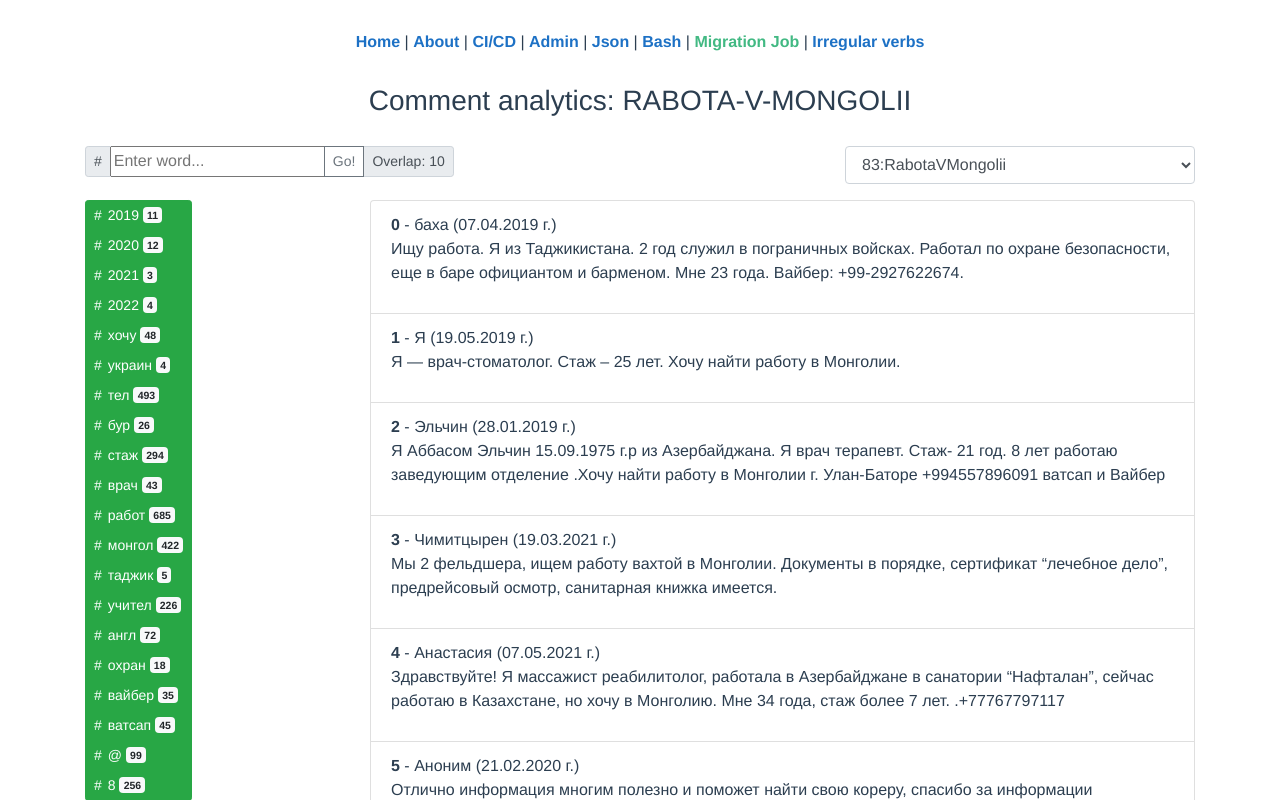
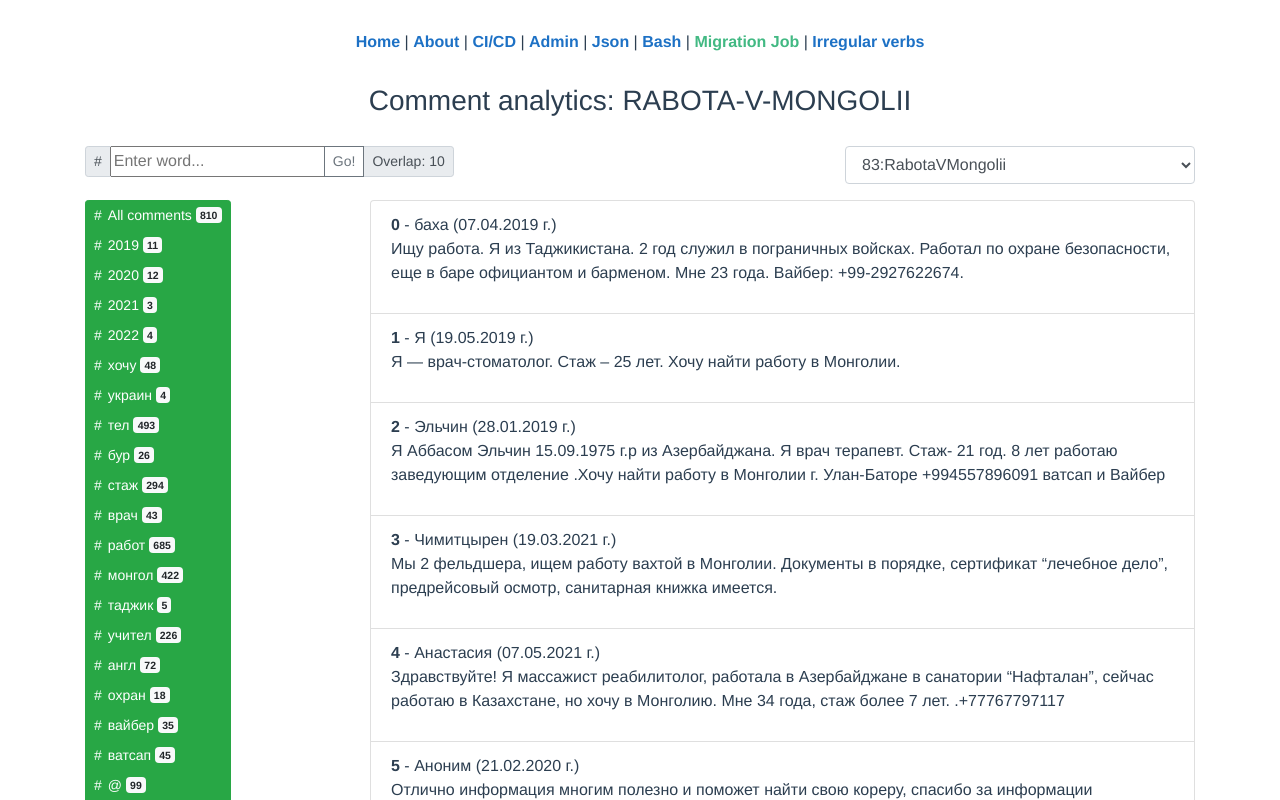
Before and after one commit to snikos/ci-cd, a Vue app: page /migration-job in a window 1280 px wide. Shown: the top 800 px of the page. Built offline with nearby package versions, Linux system fonts and the light colour scheme.

Commit message:
add: btn 'All comments'

```diff
--- a/src/components/HashTagBlock.vue
+++ b/src/components/HashTagBlock.vue
@@ -1,6 +1,15 @@
 <template>
     <div class="btn-toolbar pb-2">
         <div :class="`${windowWidth <= 770 ? '' : 'btn-group-vertical'} btn-group-sm`">
+            <button type="button"
+                    @click="$emit('loadAllComments')"
+                    :class="'btn btn__left btn-success' + activeValue"
+                    :value="allComm"
+            >
+                {{allComm}}
+                <span class="badge badge-light">{{ allCommLength }}</span>
+                <span class="sr-only">sr</span>
+            </button>
             <button v-for="(hash, key) in rewriteArrHash"
                     @click="$emit('searchHash', $event)"
                     :key="hash + key"
@@ -22,6 +31,7 @@
         name: "HashTagBlock",
         data() {
             return {
+                allComm: 'All comments',
                 windowWidth: window.innerWidth,
             }
         },
@@ -36,6 +46,10 @@
             },
             allCounter: {
                 type: Object,
+                required: true,
+            },
+            allCommLength: {
+                type: [String, Number],
                 required: true,
             }
         },
--- a/src/pages/MigrationJobJson.vue
+++ b/src/pages/MigrationJobJson.vue
@@ -20,10 +20,12 @@
         </div>
         <div class="col-12 col-md-3">
             <HashTagBlock
+                    @loadAllComments="loadAllComments"
                     @searchHash="searchHashButton"
                     :arrHash="currentHashCollection"
                     :activeValue="searchQuery"
                     :allCounter="allCounter"
+                    :allCommLength="getAllCommentsLength"
             />
         </div>
         <div class="col-12 col-md-9">
@@ -241,6 +243,9 @@
             },
             currentHashCollection() {
                 return this.arrayHashStrings;
+            },
+            getAllCommentsLength() {
+                return this.loadComments.length;
             }
         },
         watch: {
```
